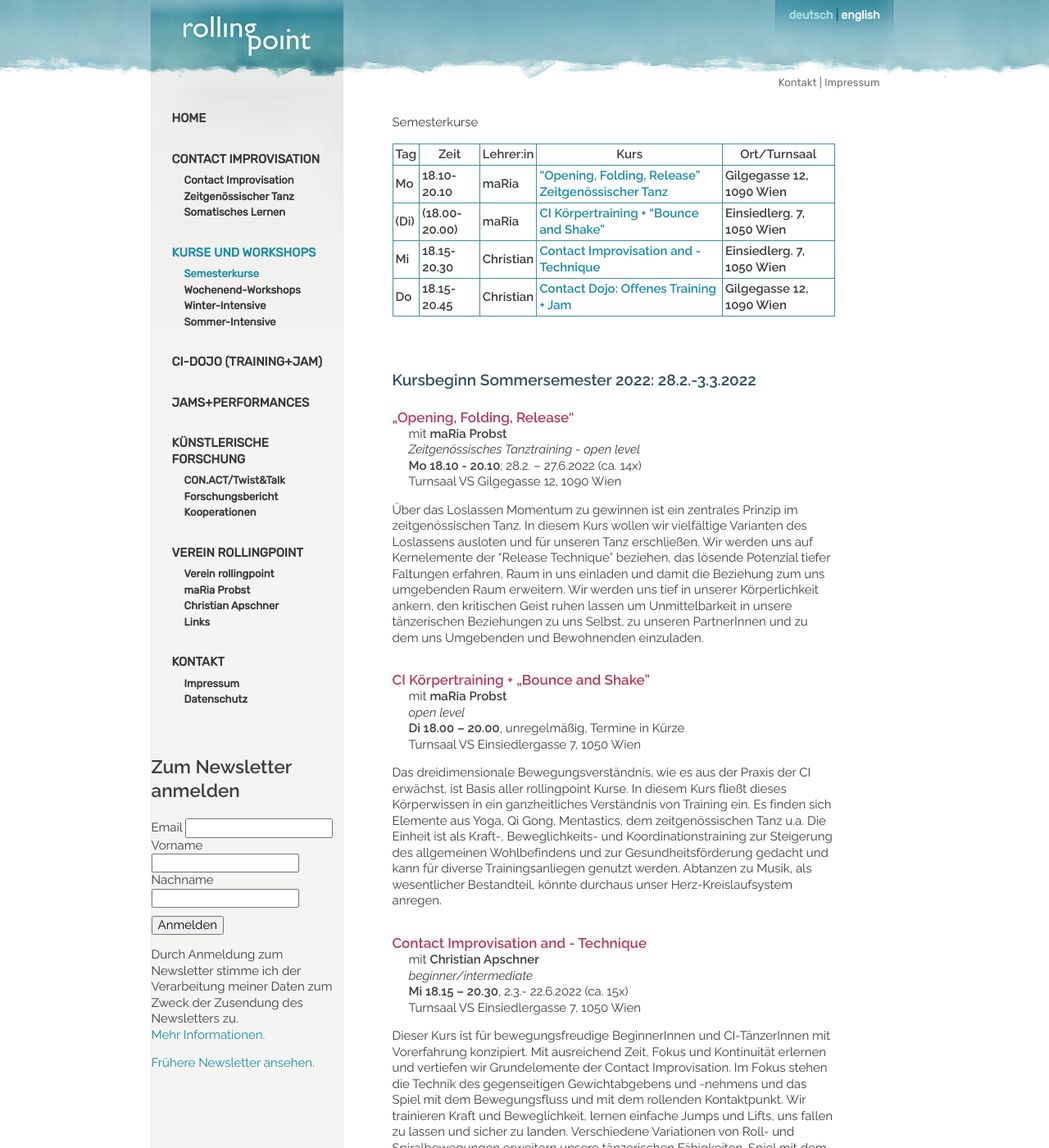
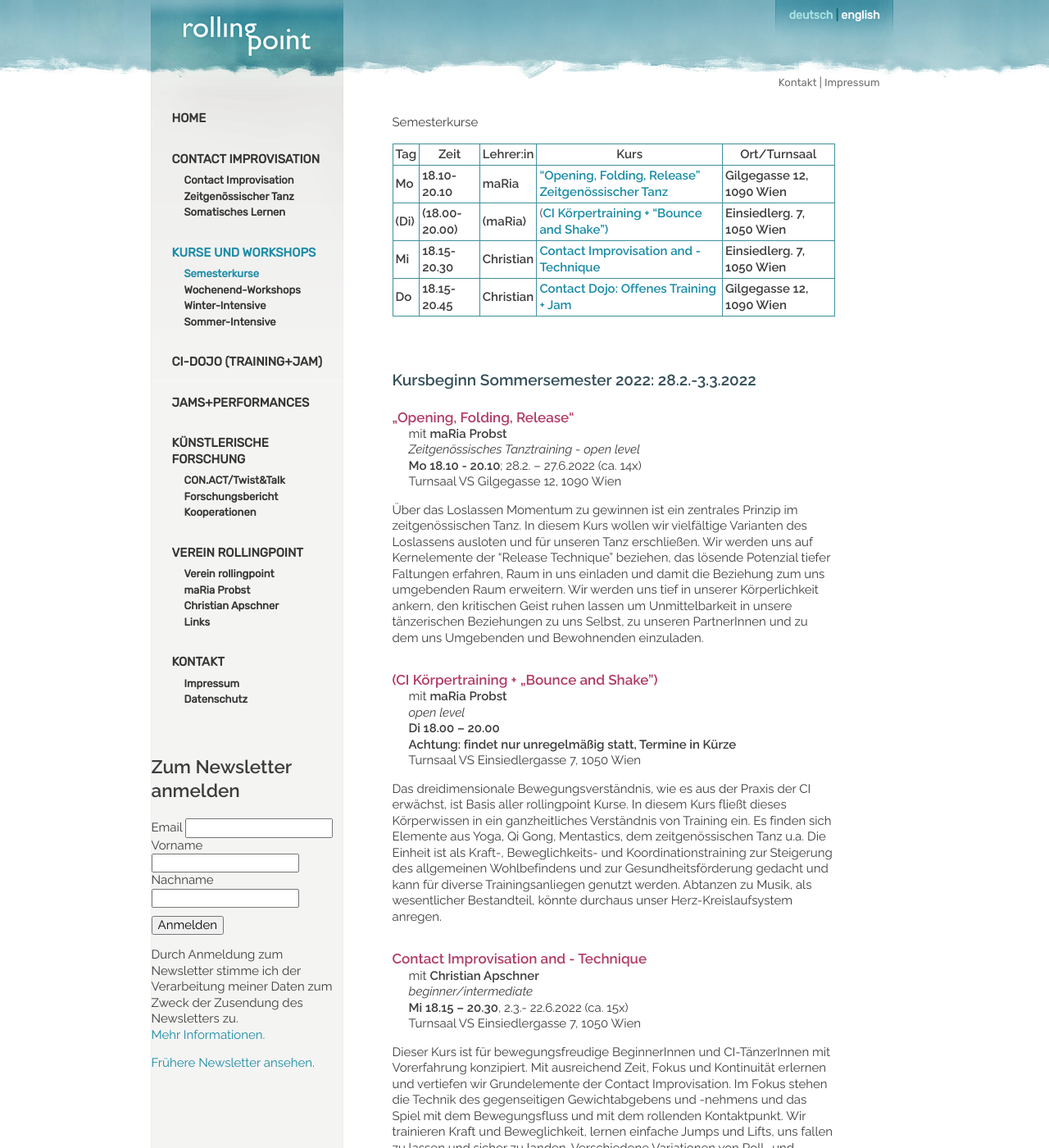
Before and after one commit to manulari/rollingpointat, a Jekyll site: the page built from _pages_de/kurse.md, in a window 1280 px wide and 1400 px high. Shown: the whole window at 82% size. Built offline with Jekyll 4.4.1, drawn with Linux system fonts in a browser that asks for light colours; comment, search, counter and statistics services are not loaded.

Commit message:
Update page (de) “kurse”

```diff
--- a/_pages_de/kurse.md
+++ b/_pages_de/kurse.md
@@ -7,15 +7,13 @@ Semesterkurse
 | Tag      | Zeit              | Lehrer:in     | Kurs                                                         | Ort/Turnsaal                  |
 | -------- | ----------------- | ------------- | ------------------------------------------------------------ | ----------------------------- |
 | **Mo**   | **18.10-20.10**   | **maRia**     | **["Opening, Folding, Release" Zeitgenössischer Tanz](#mo)** | **Gilgegasse 12, 1090 Wien**  |
-| **(Di)** | **(18.00-20.00)** | **maRia**     | **[CI Körpertraining + "Bounce and Shake"](#di)**            | **Einsiedlerg. 7, 1050 Wien** |
+| **(Di)** | **(18.00-20.00)** | **(maRia)**   | (**[CI Körpertraining + "Bounce and Shake")](#di)**          | **Einsiedlerg. 7, 1050 Wien** |
 | **Mi**   | **18.15-20.30**   | **Christian** | **[Contact Improvisation and -Technique](#mi)**              | **Einsiedlerg. 7, 1050 Wien** |
 | **Do**   | **18.15-20.45**   | **Christian** | **[Contact Dojo: Offenes Training + Jam](#do)**              | **Gilgegasse 12, 1090 Wien**  |
 
 &nbsp;
 
 ### Kursbeginn Sommersemester 2022: 28.2.-3.3.2022
-
-
 
 <div class="named-anchor" id="mo"></div>
 
@@ -30,11 +28,12 @@ Turnsaal VS Gilgegasse 12, 1090 Wien
 
 <div class="named-anchor" id="di"></div>
 
-#### CI Körpertraining + „Bounce and Shake"
+#### (CI Körpertraining + „Bounce and Shake")
 
 mit **maRia Probst**\
 *open level*\
-**Di 18.00 – 20.00**, unregelmäßig, Termine in Kürze\
+**Di 18.00 – 20.00**\
+**Achtung: findet nur unregelmäßig statt, Termine in Kürze**\
 Turnsaal VS Einsiedlergasse 7, 1050 Wien
 
 Das dreidimensionale Bewegungsverständnis, wie es aus der Praxis der CI erwächst, ist Basis aller rollingpoint Kurse. In diesem Kurs fließt dieses Körperwissen in ein ganzheitliches Verständnis von Training ein. Es finden sich Elemente aus Yoga, Qi Gong, Mentastics, dem zeitgenössischen Tanz u.a. Die Einheit ist als Kraft-, Beweglichkeits- und Koordinationstraining zur Steigerung des allgemeinen Wohlbefindens und zur Gesundheitsförderung gedacht und kann für diverse Trainingsanliegen genutzt werden. Abtanzen zu Musik, als wesentlicher Bestandteil, könnte durchaus unser Herz-Kreislaufsystem anregen.
```
